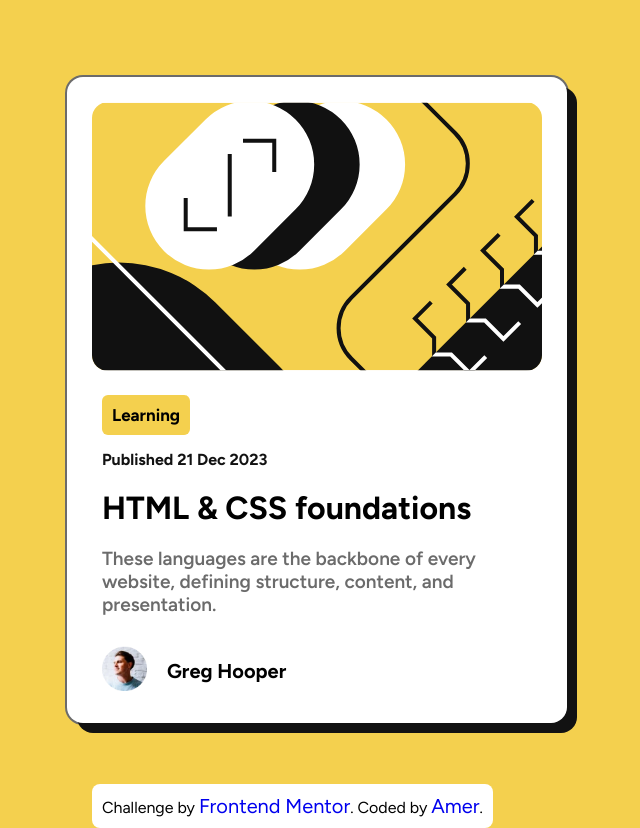
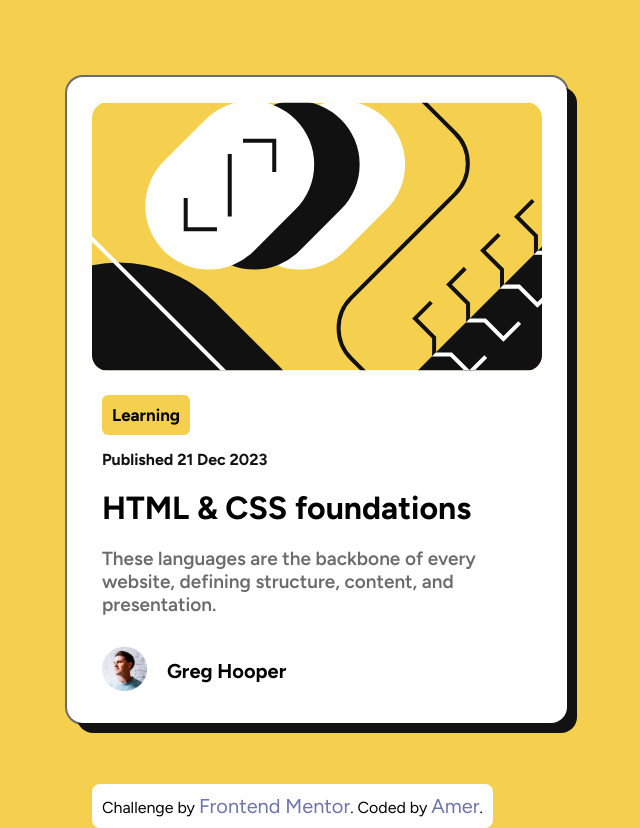
Before and after one commit to Amer-10/Blog-preview-card, a plain HTML site: page index.html in a window 1280 px wide. Shown: the whole page, without its empty margins (323-963 px from the left). Drawn offline with Linux system fonts and the light colour scheme.

Commit message:
Update style.css

```diff
--- a/style.css
+++ b/style.css
@@ -75,6 +75,7 @@ img {
 a {
     text-decoration: none;
     font-size: 20px;
+    color: hsl(230.32deg 26.5% 54.12%);
 }
 @media (max-width: 1200px) {
     .container {
```
